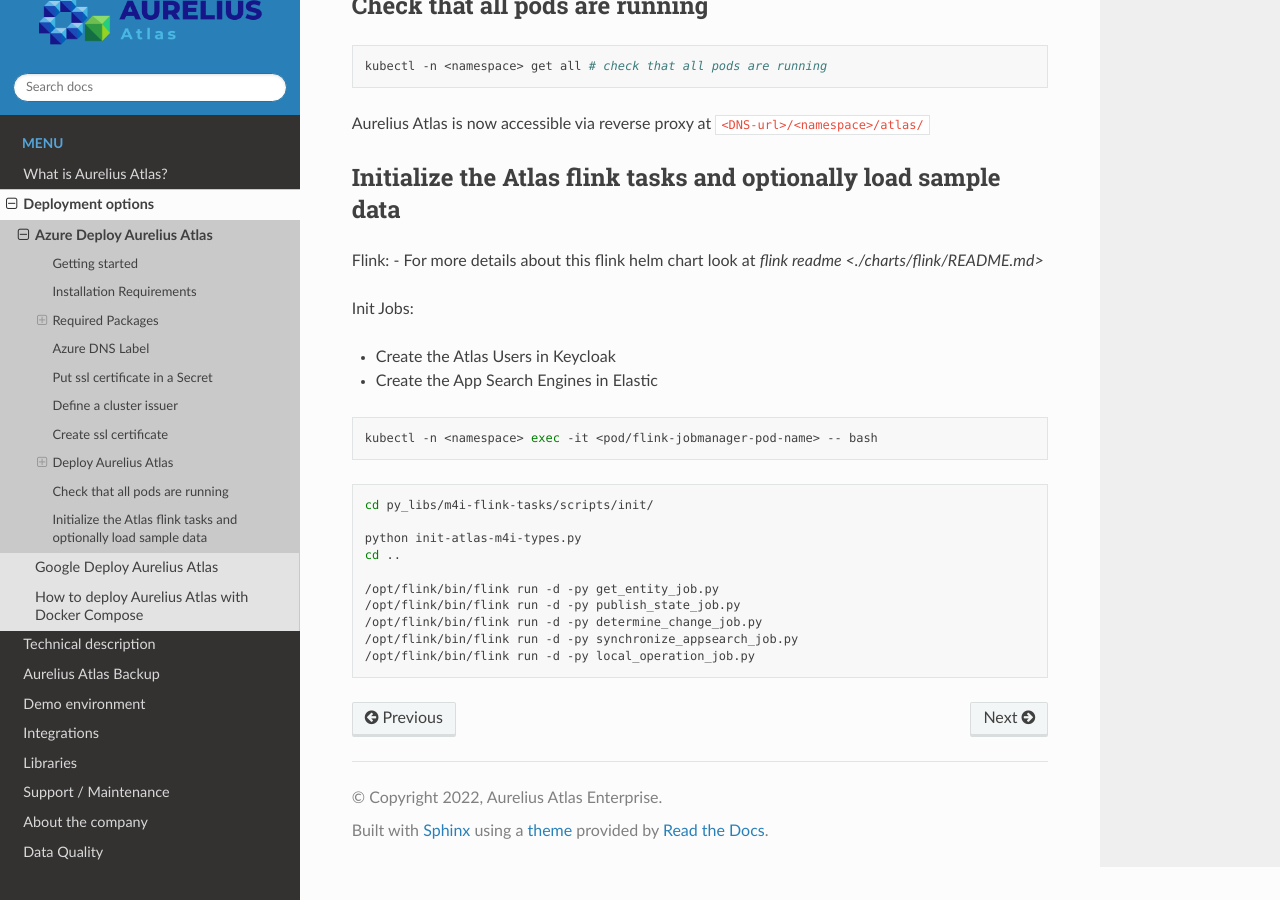
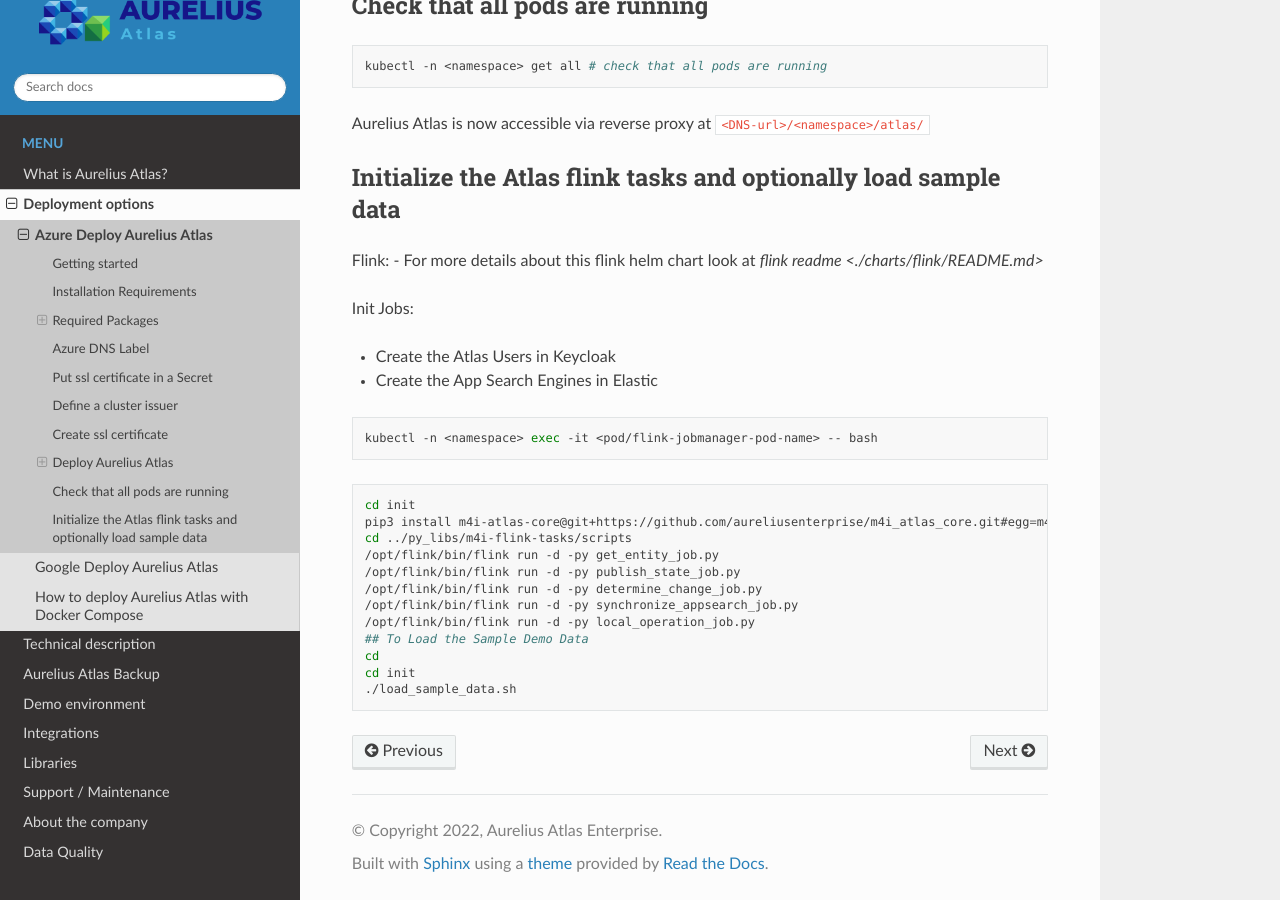
Before and after one commit to aureliusenterprise/doc_technical_manual, a Sphinx documentation site: the page built from DOc/docs/source/Options/Deployment/helm_azure_deployment.rst, in a window 1280 px wide and 900 px high, scrolled down 5020 px. Built offline with Sphinx 7.4.7 and the Read the Docs theme 2.0.0, drawn with Linux system fonts in a browser that asks for light colours; pages that are not in the unit, such as notebooks, are missing from menus.

Commit message:
update flink jobs instruction

```diff
--- a/DOc/docs/source/Options/Deployment/helm_azure_deployment.rst
+++ b/DOc/docs/source/Options/Deployment/helm_azure_deployment.rst
@@ -266,19 +266,21 @@
 - Create the Atlas Users in Keycloak
 - Create the App Search Engines in Elastic
 
-.. code:: bash
+..  code:: bash
 
-   kubectl -n <namespace> exec -it <pod/flink-jobmanager-pod-name> -- bash
+    kubectl -n <namespace> exec -it <pod/flink-jobmanager-pod-name> -- bash
 
-.. code:: bash
+..  code:: bash
 
-   cd py_libs/m4i-flink-tasks/scripts/init/
-
-   python init-atlas-m4i-types.py
-   cd ..
-
-   /opt/flink/bin/flink run -d -py get_entity_job.py
-   /opt/flink/bin/flink run -d -py publish_state_job.py
-   /opt/flink/bin/flink run -d -py determine_change_job.py
-   /opt/flink/bin/flink run -d -py synchronize_appsearch_job.py
-   /opt/flink/bin/flink run -d -py local_operation_job.py
+    cd init
+    pip3 install m4i-atlas-core@git+https://github.com/aureliusenterprise/m4i_atlas_core.git#egg=m4i-atlas-core --upgrade
+    cd ../py_libs/m4i-flink-tasks/scripts
+    /opt/flink/bin/flink run -d -py get_entity_job.py
+    /opt/flink/bin/flink run -d -py publish_state_job.py
+    /opt/flink/bin/flink run -d -py determine_change_job.py
+    /opt/flink/bin/flink run -d -py synchronize_appsearch_job.py
+    /opt/flink/bin/flink run -d -py local_operation_job.py
+    ## To Load the Sample Demo Data
+    cd
+    cd init
+    ./load_sample_data.sh
```
